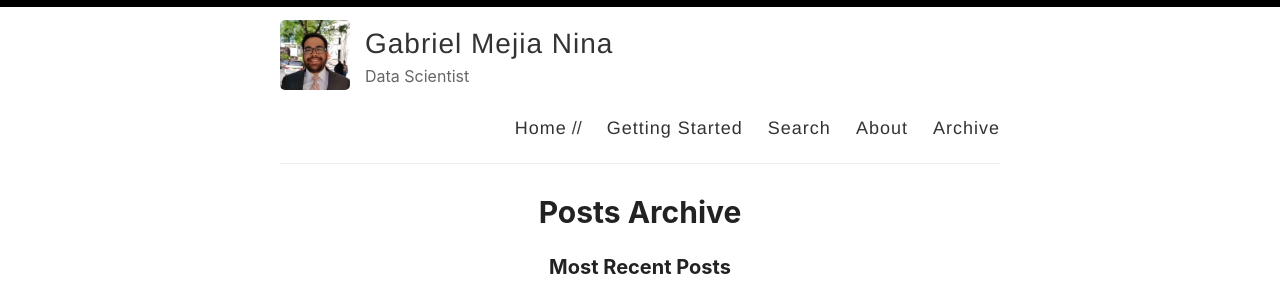
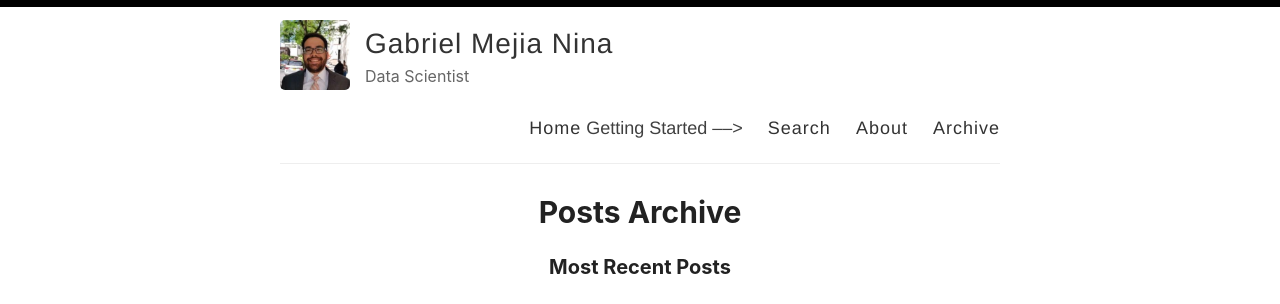
Before and after one commit to gmejianina/gmejianina.github.io, a Jekyll site: the page built from _pages/archive.md, in a window 1280 px wide. Shown: the top 304 px of the page. Built offline with Jekyll 4.4.1, drawn with Linux system fonts in a browser that asks for light colours.

```diff
--- a/_layouts/default.html
+++ b/_layouts/default.html
@@ -29,7 +29,7 @@
 
             <nav>
               <a href="{{ site.baseurl }}/">Home</a>
-             // <a href="{{ site.baseurl }}/getting-started">Getting Started</a>
+              <! –– <a href="{{ site.baseurl }}/getting-started">Getting Started</a> ––>
               <a href="{{ site.baseurl }}/search">Search</a>
               <a href="{{ site.baseurl }}/about">About</a>
               <a href="{{ site.baseurl }}/archive">Archive</a>
```
